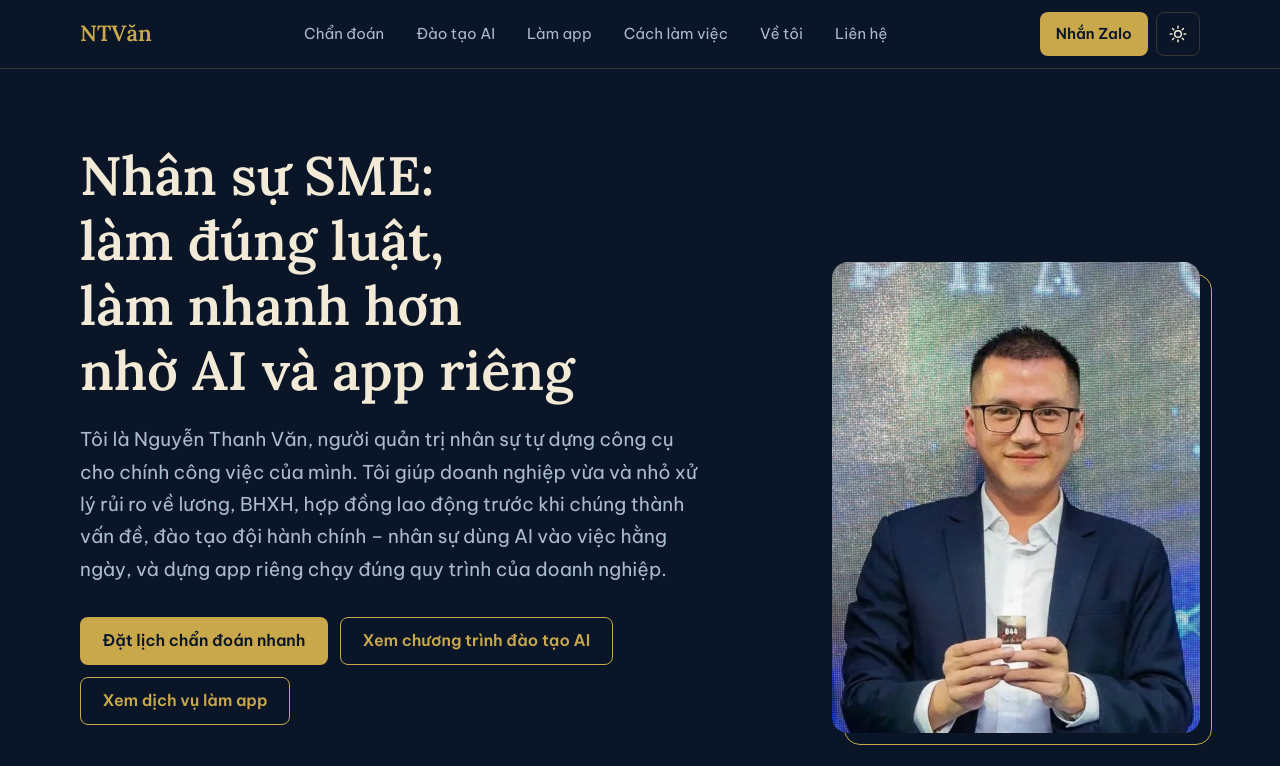
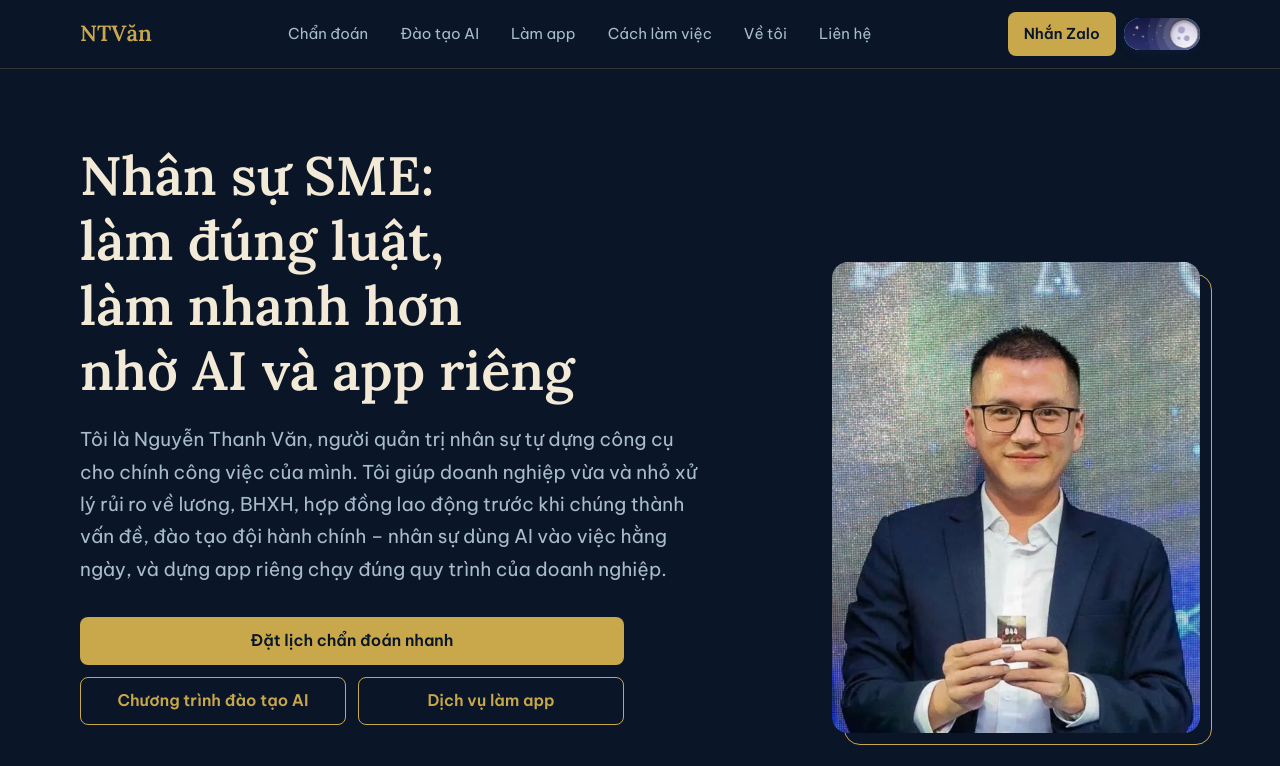
Before and after one commit to ntvronin/Landingpage, a plain HTML site: page index.html in a window 1280 px wide. Shown: the top 766 px of the page. Drawn offline with Linux system fonts and the light colour scheme.

Commit message:
Công tắc ngày/đêm (mặc định đêm) và căn lại nút đầu trang
- Thay nút sáng/tối bằng công tắc ngày đêm (Lucian UX/UI #447, MIT),
  thu nhỏ vừa header, role=switch, không chạy hiệu ứng khi tải trang.
- Nút hero: Đặt lịch chiếm cả hàng, hai nút phụ chia đôi hàng dưới.

Co-Authored-By: Claude Opus 5.5 <noreply@anthropic.com>

```diff
--- a/index.html
+++ b/index.html
@@ -92,9 +92,49 @@ main:focus{outline:none}
 .nav-desktop{display:none}
 .nav-desktop ul,.nav-mobile ul{margin:0;padding:0;list-style:none}
 .header-actions{display:flex;align-items:center;gap:.5rem}
-.theme-toggle .i-moon,:root[data-theme="light"] .theme-toggle .i-sun{display:none}
-:root[data-theme="light"] .theme-toggle .i-moon{display:block}
 :root:not(.js) .theme-toggle{visibility:hidden}
+
+/* ===== Công tắc ngày/đêm =====
+   Lucian UX/UI Prompt #447 · MIT License (c) 2026 Seokwoooo · https://lucianlabs.dev/uxui-prompt/#447
+   Hình và chuyển động giữ nguyên bản gốc (176×74px); thu nhỏ cả khối bằng --s để vừa header.
+   Màu nằm trong công tắc, không phụ thuộc giao diện trang. */
+.u447-b{--s:.4324;--ease:cubic-bezier(.2,.8,.2,1);--spring:cubic-bezier(.34,1.45,.64,1);position:relative;flex:none;width:calc(176px * var(--s));height:2.75rem;padding:0;border:0;background:transparent;cursor:pointer;-webkit-tap-highlight-color:transparent;transition:transform .45s var(--spring)}
+.u447-b:active{transform:scale(.97)}
+.u447-b:focus-visible{outline:none}
+.u447-t{position:absolute;left:0;top:50%;width:176px;height:74px;border-radius:37px;overflow:hidden;isolation:isolate;background:#4FA8F7;box-shadow:inset 0 3px 7px rgba(0,0,0,.28),inset 0 -1px 2px rgba(255,255,255,.25),0 0 0 1px rgba(0,0,0,.06),0 10px 24px -14px rgba(20,40,90,.55);transform:translateY(-50%) scale(var(--s));transform-origin:left center}
+.u447-b:focus-visible .u447-t{outline:calc(2px / var(--s)) solid var(--accent);outline-offset:calc(4px / var(--s))}
+.u447-t>*{position:absolute;pointer-events:none}
+.u447-sky{inset:0;background:linear-gradient(180deg,#3E97EC,#86C8FF);transition:opacity .6s}
+.u447-ngt{inset:0;opacity:0;background:linear-gradient(180deg,#151840,#2C3170);transition:opacity .6s}
+.u447-halo{left:6px;top:6px;width:62px;height:62px;transition:transform .75s var(--spring)}
+.u447-halo i{position:absolute;left:50%;top:50%;border-radius:50%;background:rgba(255,255,255,.12);transform:translate(-50%,-50%)}
+.u447-halo i:nth-child(1){width:96px;height:96px}
+.u447-halo i:nth-child(2){width:132px;height:132px;background:rgba(255,255,255,.09)}
+.u447-halo i:nth-child(3){width:170px;height:170px;background:rgba(255,255,255,.06)}
+.u447-cl{right:-14px;bottom:-16px;width:136px;height:68px;transition:transform .6s var(--ease) .05s}
+.u447-cl g{animation:u447-drift 7s ease-in-out infinite alternate}
+.u447-cl g+g{animation-duration:5.5s}
+@keyframes u447-drift{to{transform:translateX(-5px)}}
+.u447-sr{left:16px;top:8px;width:90px;height:58px;opacity:0;transform:translateY(-36px);transition:transform .6s var(--ease),opacity .4s}
+.u447-sr path,.u447-sr circle{fill:#FFFFFF;transform-box:fill-box;transform-origin:center;animation:u447-tw 2.4s ease-in-out infinite}
+.u447-sr :nth-child(2n){animation-delay:-.8s}
+.u447-sr :nth-child(3n){animation-delay:-1.6s}
+@keyframes u447-tw{50%{opacity:.45;transform:scale(.7)}}
+.u447-th{left:6px;top:6px;width:62px;height:62px;border-radius:50%;background:radial-gradient(circle at 35% 30%,#FFE27A,#FFC21F 60%,#F2A900);box-shadow:0 4px 8px rgba(0,0,0,.28),inset -3px -4px 6px rgba(190,110,0,.35),inset 3px 3px 5px rgba(255,255,255,.45);transition:transform .75s var(--spring)}
+.u447-th::before{content:"";position:absolute;inset:0;border-radius:50%;background:radial-gradient(circle at 35% 30%,#F4F3FA,#D6D3E6 65%,#B9B5CF);box-shadow:inset -3px -4px 6px rgba(70,64,110,.35),inset 3px 3px 5px rgba(255,255,255,.6);opacity:0;transition:opacity .45s .1s}
+.u447-th svg{position:absolute;inset:0;width:62px;height:62px}
+.u447-th circle{fill:#A9A4C4;opacity:0;transform-box:fill-box;transform-origin:center;transform:scale(0);transition:opacity .3s,transform .5s var(--spring)}
+.u447-th circle:nth-child(2){transition-delay:.06s}
+.u447-th circle:nth-child(3){transition-delay:.12s}
+.u447-b[aria-checked="true"] .u447-ngt{opacity:1}
+.u447-b[aria-checked="true"] .u447-halo{transform:translateX(102px)}
+.u447-b[aria-checked="true"] .u447-th{transform:translateX(102px) rotate(200deg)}
+.u447-b[aria-checked="true"] .u447-th::before{opacity:1}
+.u447-b[aria-checked="true"] .u447-th circle{opacity:1;transform:none;transition-delay:.25s}
+.u447-b[aria-checked="true"] .u447-cl{transform:translateY(56px);transition-delay:0s}
+.u447-b[aria-checked="true"] .u447-sr{opacity:1;transform:none;transition-delay:.15s}
+.u447-b.is-init *,.u447-b.is-init *::before{transition:none!important}
+@media (prefers-reduced-motion:reduce){.u447-b *{animation:none!important}}
 .nav-mobile{position:relative}
 .nav-mobile summary{list-style:none}
 .nav-mobile summary::-webkit-details-marker{display:none}
@@ -117,7 +157,8 @@ main:focus{outline:none}
 .hero-grid{display:grid;gap:2.75rem}
 .hero h1{max-width:17em;font-size:clamp(1.9375rem,1.2rem + 3.3vw,3.375rem);line-height:1.2}
 .lead{max-width:36em;margin-top:1.25rem;color:var(--muted);font-size:clamp(1.0625rem,1rem + .25vw,1.1875rem)}
-.actions{display:flex;flex-wrap:wrap;gap:.75rem;margin-top:2rem}
+.actions{display:grid;gap:.75rem;max-width:34rem;margin-top:2rem}
+.actions .btn-primary{grid-column:1/-1}
 .proof{position:relative;display:grid;margin-top:2.75rem;padding:0;list-style:none;border-top:1px solid var(--line)}
 .proof::before{content:"";position:absolute;left:0;right:0;top:-1px;height:1px;background:var(--accent);transform-origin:left}
 .proof li{padding:.9rem 0;border-bottom:1px solid var(--line);color:var(--muted);font-size:.9375rem;line-height:1.55}
@@ -126,7 +167,7 @@ main:focus{outline:none}
 .hero-photo::before{content:"";position:absolute;inset:0;z-index:-1;border:1px solid var(--accent);border-radius:1rem;transform:translate(.75rem,.75rem)}
 .hero-photo picture{display:block}
 .hero-photo img{width:100%;border-radius:1rem;background:var(--surface)}
-@media (max-width:29.99em){.actions .btn{flex:1 1 100%}}
+@media (min-width:30em){.actions{grid-template-columns:repeat(2,minmax(0,1fr))}}
 @media (min-width:56em){
   .hero-grid{grid-template-columns:minmax(0,1.45fr) minmax(0,1fr);align-items:center;gap:4rem}
   .proof{grid-template-columns:minmax(0,1fr) minmax(0,1.6fr) minmax(0,1fr);gap:1.5rem;border-bottom:1px solid var(--line)}
@@ -280,9 +321,15 @@ main:focus{outline:none}
     </nav>
     <div class="header-actions">
       <a class="btn btn-primary btn-sm" href="https://zalo.me/0968161343" target="_blank" rel="noopener">Nhắn Zalo</a>
-      <button class="icon-btn theme-toggle" type="button" aria-pressed="false" aria-label="Giao diện sáng">
-        <svg class="i-sun" viewBox="0 0 24 24" fill="none" stroke="currentColor" stroke-width="1.8" stroke-linecap="round" aria-hidden="true" focusable="false"><circle cx="12" cy="12" r="4"/><path d="M12 2.75v2M12 19.25v2M2.75 12h2M19.25 12h2M5.46 5.46l1.41 1.41M17.13 17.13l1.41 1.41M5.46 18.54l1.41-1.41M17.13 6.87l1.41-1.41"/></svg>
-        <svg class="i-moon" viewBox="0 0 24 24" fill="none" stroke="currentColor" stroke-width="1.8" stroke-linecap="round" stroke-linejoin="round" aria-hidden="true" focusable="false"><path d="M21 12.79A9 9 0 1 1 11.21 3 7 7 0 0 0 21 12.79z"/></svg>
+      <button class="u447-b theme-toggle" type="button" role="switch" aria-checked="true" aria-label="Giao diện tối">
+        <span class="u447-t">
+          <span class="u447-sky"></span>
+          <span class="u447-ngt"></span>
+          <svg class="u447-sr" viewBox="0 0 90 58" aria-hidden="true" focusable="false"><path d="M14 9Q14 14 19 14Q14 14 14 19Q14 14 9 14Q14 14 14 9Z"/><path d="M42 6Q42 10 46 10Q42 10 42 14Q42 10 38 10Q42 10 42 6Z"/><path d="M28 31Q28 35 32 35Q28 35 28 39Q28 35 24 35Q28 35 28 31Z"/><path d="M60 23Q60 26 63 26Q60 26 60 29Q60 26 57 26Q60 26 60 23Z"/><circle cx="7" cy="31" r="1.3"/><circle cx="50" cy="42" r="1.1"/><circle cx="68" cy="10" r="1.3"/><circle cx="36" cy="51" r="1"/><circle cx="76" cy="38" r="1"/></svg>
+          <span class="u447-halo"><i></i><i></i><i></i></span>
+          <svg class="u447-cl" viewBox="0 0 136 68" aria-hidden="true" focusable="false"><g fill="#CFE7FF"><circle cx="34" cy="46" r="18"/><circle cx="58" cy="36" r="20"/><circle cx="86" cy="40" r="18"/><circle cx="110" cy="28" r="21"/><circle cx="132" cy="40" r="18"/></g><g fill="#FFFFFF"><circle cx="22" cy="60" r="16"/><circle cx="46" cy="52" r="18"/><circle cx="74" cy="56" r="18"/><circle cx="98" cy="46" r="19"/><circle cx="124" cy="54" r="19"/></g></svg>
+          <span class="u447-th"><svg viewBox="0 0 62 62" aria-hidden="true" focusable="false"><circle cx="22" cy="24" r="6.5"/><circle cx="40" cy="38" r="8"/><circle cx="39" cy="18" r="3.6"/></svg></span>
+        </span>
       </button>
       <details class="nav-mobile">
         <summary class="icon-btn">
@@ -314,8 +361,8 @@ main:focus{outline:none}
         <p class="lead">Tôi là Nguyễn Thanh Văn, người quản trị nhân sự tự dựng công cụ cho chính công việc của mình. Tôi giúp doanh nghiệp vừa và nhỏ xử lý rủi ro về lương, BHXH, hợp đồng lao động trước khi chúng thành vấn đề, đào tạo đội hành chính – nhân sự dùng AI vào việc hằng ngày, và dựng app riêng chạy đúng quy trình của doanh nghiệp.</p>
         <div class="actions">
           <a class="btn btn-primary" href="https://zalo.me/0968161343" target="_blank" rel="noopener">Đặt lịch chẩn đoán nhanh</a>
-          <a class="btn btn-ghost" href="#dao-tao-ai">Xem chương trình đào tạo AI</a>
-          <a class="btn btn-ghost" href="#lam-app">Xem dịch vụ làm app</a>
+          <a class="btn btn-ghost" href="#dao-tao-ai">Chương trình đào tạo AI</a>
+          <a class="btn btn-ghost" href="#lam-app">Dịch vụ làm app</a>
         </div>
         <ul class="proof" role="list">
           <li><strong>Hơn 12 năm</strong> kinh nghiệm</li>
@@ -560,12 +607,15 @@ main:focus{outline:none}
   var themeMeta = document.querySelector('meta[name="theme-color"]');
   function applyTheme(light) {
     if (light) { root.setAttribute('data-theme', 'light'); } else { root.removeAttribute('data-theme'); }
-    if (toggle) { toggle.setAttribute('aria-pressed', light ? 'true' : 'false'); }
+    if (toggle) { toggle.setAttribute('aria-checked', light ? 'false' : 'true'); }
     if (themeMeta) { themeMeta.setAttribute('content', light ? '#f6f2ea' : '#0a1628'); }
   }
   var saved = null;
   try { saved = localStorage.getItem(KEY); } catch (e) {}
+  // Lần đầu: đặt trạng thái công tắc không chạy hiệu ứng, chỉ chạy khi người xem bấm.
+  if (toggle) { toggle.classList.add('is-init'); }
   applyTheme(saved === 'light');
+  if (toggle) { requestAnimationFrame(function () { requestAnimationFrame(function () { toggle.classList.remove('is-init'); }); }); }
   if (toggle) {
     toggle.addEventListener('click', function () {
       var light = root.getAttribute('data-theme') !== 'light';
```
